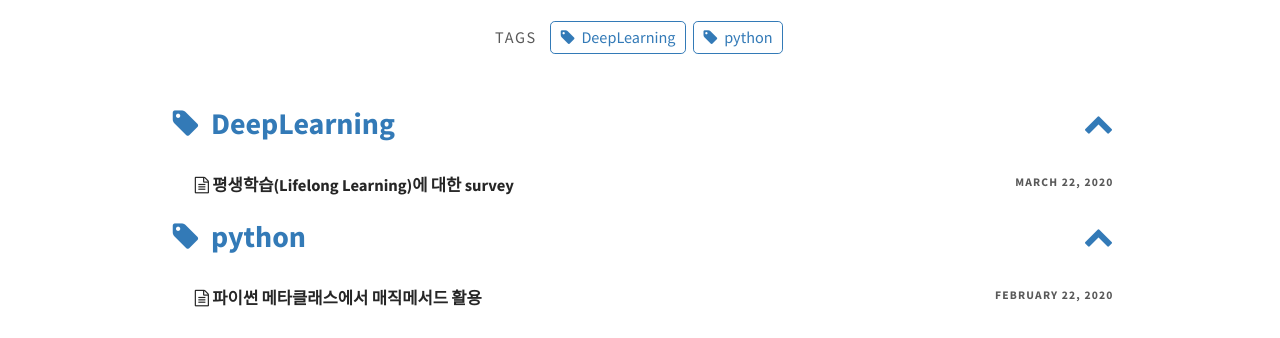
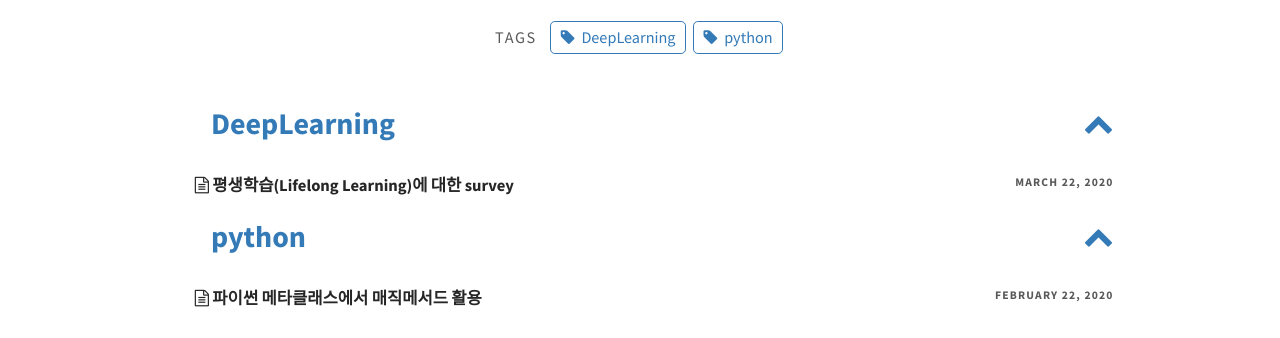
Before and after one commit to realblack0/jinhyo_ai_blog, a Jekyll site: the page built from pages/category.md, in a window 1280 px wide. Shown: the part 267-605 px from the top of the page. Built offline with Jekyll 4.4.1, drawn with Linux system fonts in a browser that asks for light colours.

Commit message:
category 탭 tag 아이콘 삭제

```diff
--- a/_config.yml
+++ b/_config.yml
@@ -9,7 +9,7 @@ avatar: assets/img/triangle.png                         # Empty for no avatar in
 favicon: assets/favicon.ico                             # Icon displayed in the tab
 
 # Header and footer text
-header_text: AI, Deep Learning, Machine Learning # Change Blog header text
+header_text: AI, Deep Learning, Machine Learning        # Change Blog header text
 header_feature_image: assets/img/pexels/triangular.jpeg
 footer_text: >
   Powered by <a href="https://jekyllrb.com/">Jekyll</a> with <a href="https://github.com/sylhare/Type-on-Strap">Type on Strap</a>
--- a/_layouts/tags.html
+++ b/_layouts/tags.html
@@ -35,7 +35,7 @@ layout: page
     <div class="posts">
         {% for tag in tags %}
         <h3 id="{{ tag | cgi_escape }}" class="tag-anchor">
-            <a href="#{{ tag | cgi_escape }}"><i class="fa fa-tag fa-fw"></i> {{ tag }}</a>
+            <a href="#{{ tag | cgi_escape }}"><i class="fa fa-fw"></i> {{ tag }}</a>
             <a href="#{{ page.title }}" style="float: right"><i class="fa fa-chevron-up" aria-hidden="true"> </i> </a>
 
         </h3>
```
Also changed, not shown: 3 other files.
